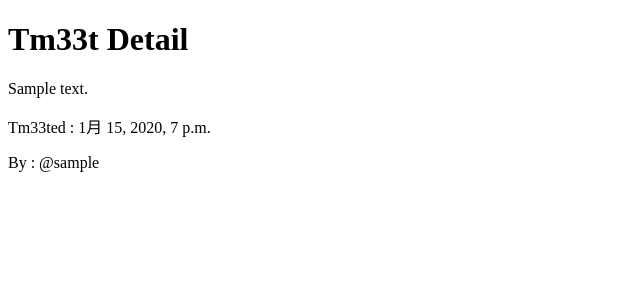
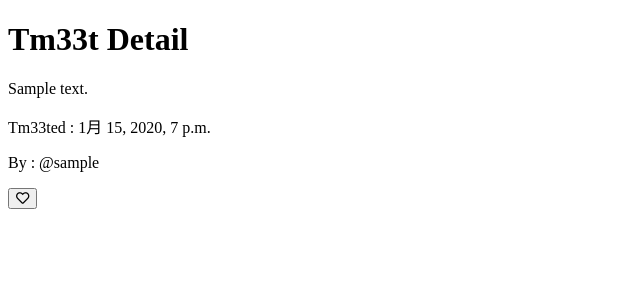
Before and after one commit to Shunsuke-Shimura/final-task, a Django app: template tmitt3r/templates/tmitt3r/tm33t_detail.html in a window 1280 px wide. Shown: the top 300 px of the page, without its empty margins (0-640 px from the left). Run offline with Django 3.2, Linux system fonts and the light colour scheme; the template is opened without the code that fills it: values that come from a table or form of the project are taken from there, others are empty; tables that the repository leaves empty hold one stand-in row (values such as "Sample post").

Commit message:
modified tm33t_detail.html

```diff
--- a/tmitt3r/templates/tmitt3r/tm33t_detail.html
+++ b/tmitt3r/templates/tmitt3r/tm33t_detail.html
@@ -7,5 +7,18 @@
     <p>{{ tm33t.content|linebreaksbr }}</p>
     <p>Tm33ted : {{ tm33t.post_time }}</p>
     <p>By : @{{ tm33t.poster }}</p>
+    {% if tm33t.state == 'like' %}
+    <div>
+        <button type="button" onclick="tm33tLikeAjax(this)">
+            <i class="fas fa-heart heart like" data-state="like"></i>
+        </button>
+    </div>
+    {% else %}
+    <div>
+        <button type="button" onclick="tm33tLikeAjax(this)">
+            <i class="far fa-heart heart" data-state="unlike"></i>
+        </button>
+    </div>
+    {% endif %}
 </div>
 {% endblock %}
```
